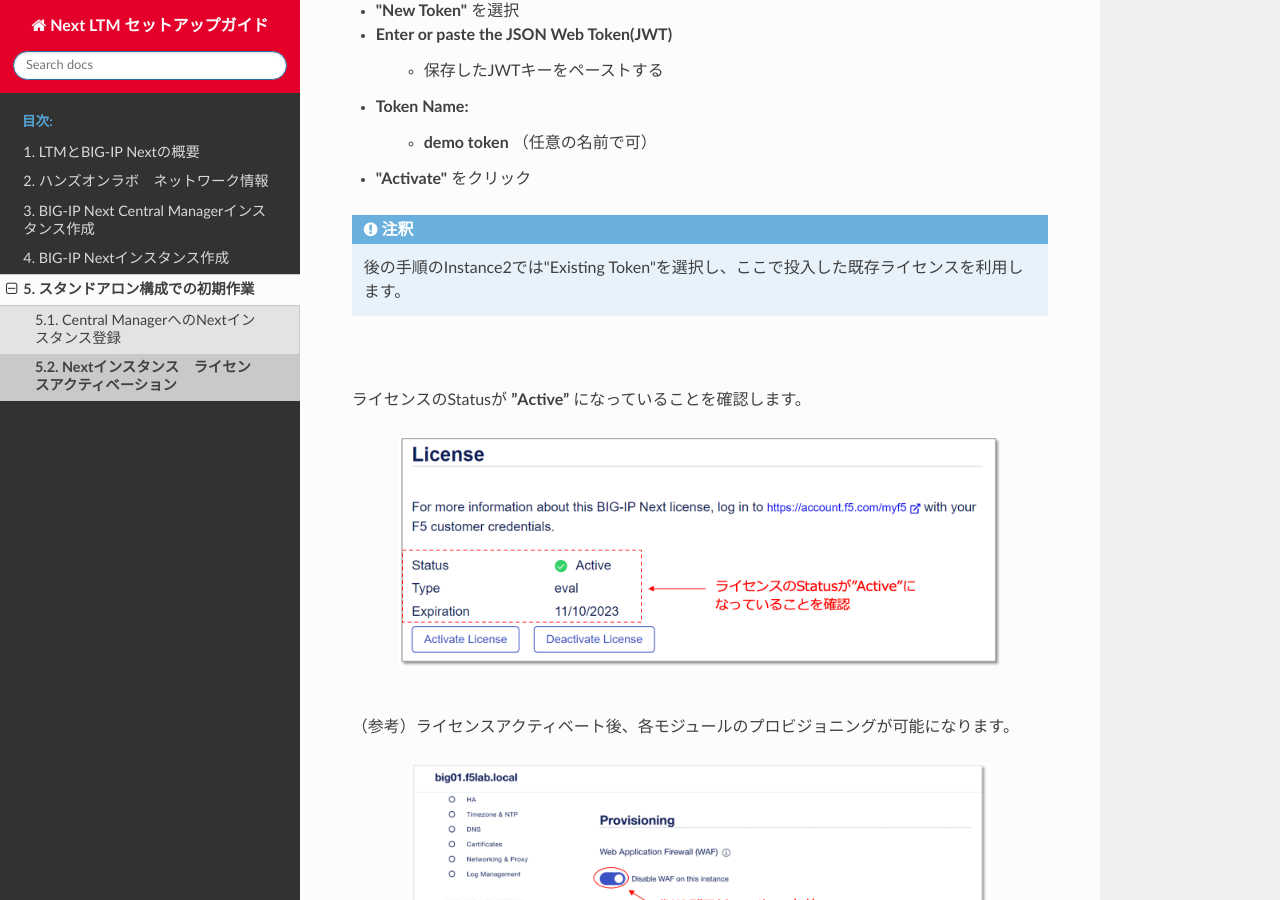
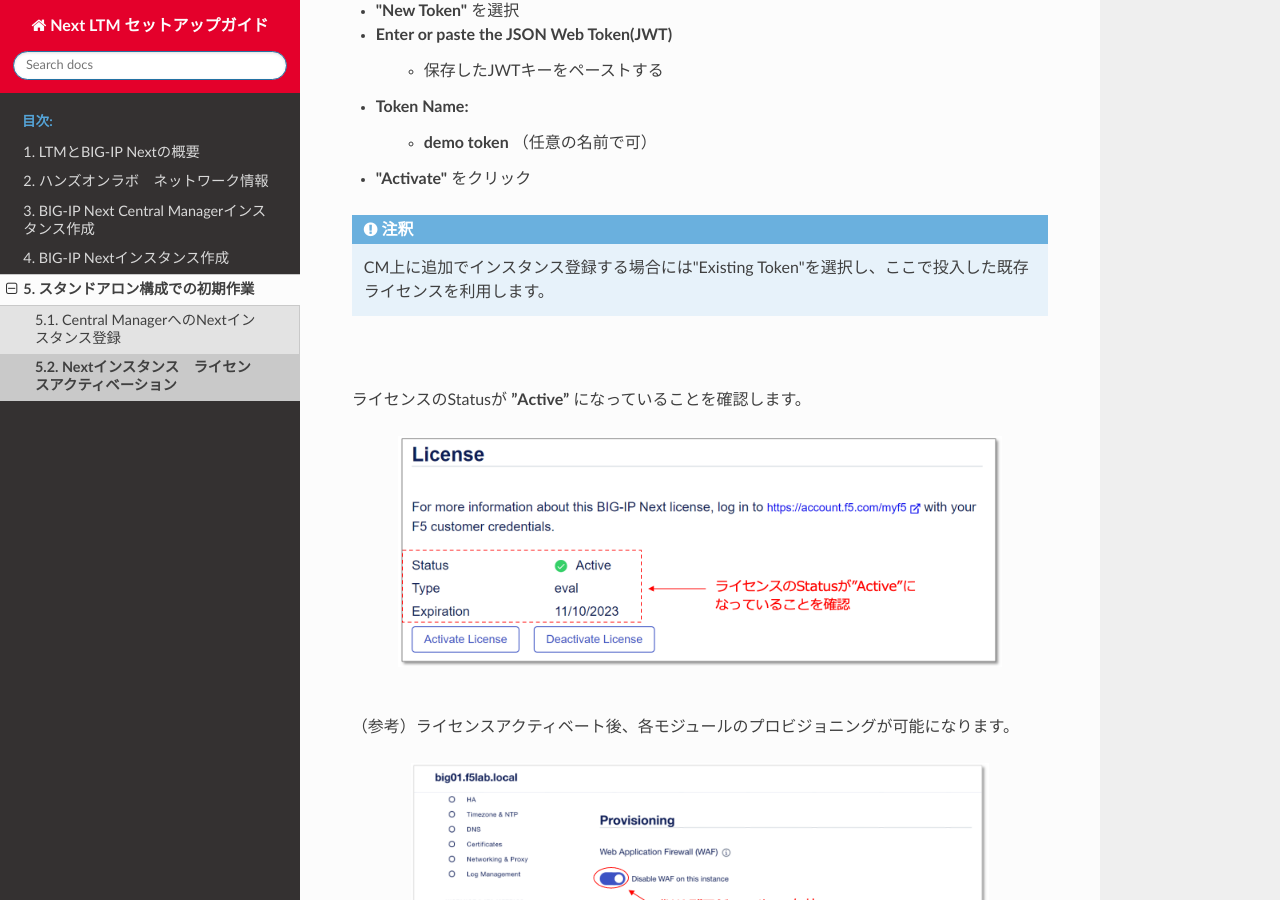
Before and after one commit to BeF5/f5j-easy-setup-next-ltm, a Sphinx documentation site: the page built from docs/content05/module02/module02.rst, in a window 1280 px wide and 900 px high, scrolled down 4743 px. Built offline with Sphinx 7.4.7 and the Read the Docs theme 2.0.0, drawn with Linux system fonts in a browser that asks for light colours.

Commit message:
Update module02.rst

```diff
--- a/docs/content05/module02/module02.rst
+++ b/docs/content05/module02/module02.rst
@@ -95,7 +95,7 @@ JWTライセンスキーをNew Tokenとして登録、アクティベーショ
 - **"Activate"** をクリック
 
 .. note::
-   後の手順のInstance2では"Existing Token"を選択し、ここで投入した既存ライセンスを利用します。
+   CM上に追加でインスタンス登録する場合には"Existing Token"を選択し、ここで投入した既存ライセンスを利用します。
 
 
 |
```
